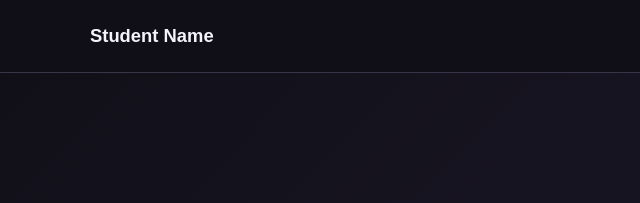
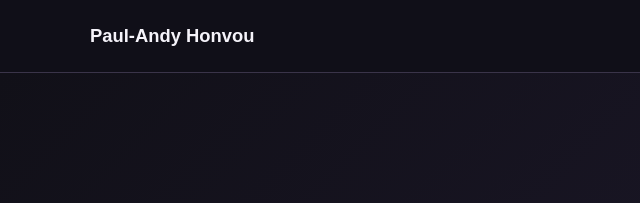
Before and after one commit to D-rilas/D-rilas.github.io, a plain HTML site: page index.html in a window 1280 px wide. Shown: the top 203 px of the page, 0-640 px from the left. Drawn offline with Linux system fonts and the light colour scheme.

Commit message:
NAme Update

```diff
--- a/index.html
+++ b/index.html
@@ -4,13 +4,13 @@
     <meta charset="UTF-8">
     <meta name="viewport" content="width=device-width, initial-scale=1.0">
     <meta name="description" content="Student developer portfolio">
-    <title>Student Name | Developer Portfolio</title>
+    <title>Paul-Andy Honvou | Developer Portfolio</title>
     <link rel="stylesheet" href="css/style.css">
 </head>
 <body>
     <header class="site-header">
         <div class="container nav-wrapper">
-            <a class="site-title" href="#home">Student Name</a>
+            <a class="site-title" href="#home">Paul-Andy Honvou</a>
             <nav aria-label="Main navigation">
                 <ul class="nav-list">
                     <li><a href="#home">Home</a></li>
```
